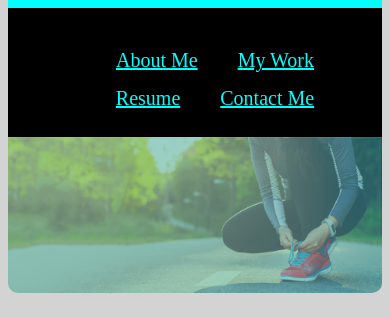
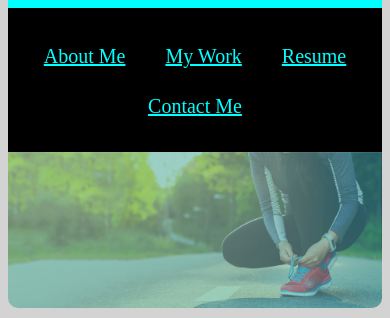
Before and after one commit to Sccr0123/Profession-Portfolio, a plain HTML site: page index.html in a window 390 px wide. Shown: the part 227-545 px from the top of the page. Drawn offline with Linux system fonts and the light colour scheme.

Commit message:
Corrected Header On Moblie

```diff
--- a/assets/css/style.css
+++ b/assets/css/style.css
@@ -179,10 +179,11 @@ body {
     }
 
     header nav ul {
-        margin-top: 20px;
+        margin-top: 10px;
         width: 100%;
-        height: 75px;
+        height: 100px;
         justify-content: center;
+        padding: 0;
     }
 
     header nav ul li a {
```
